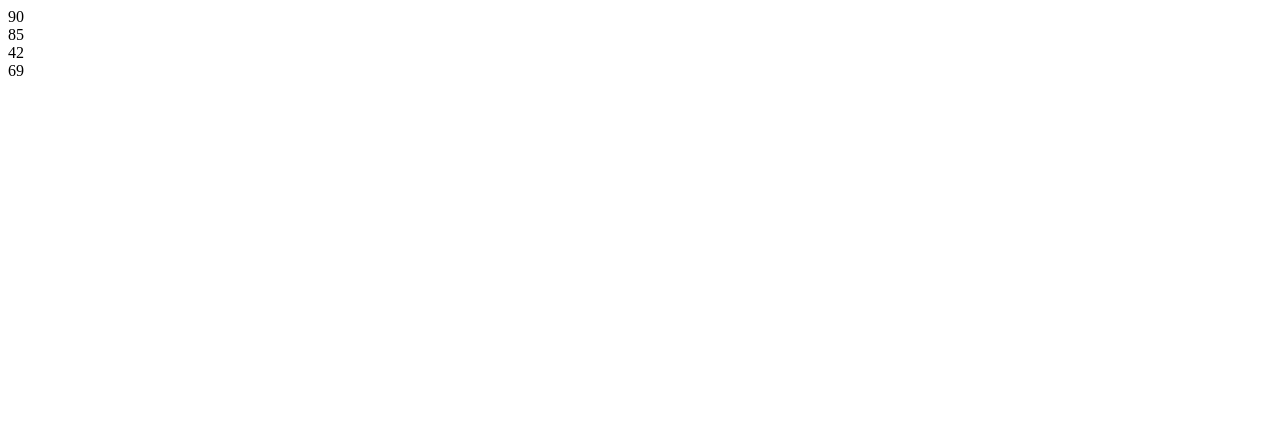
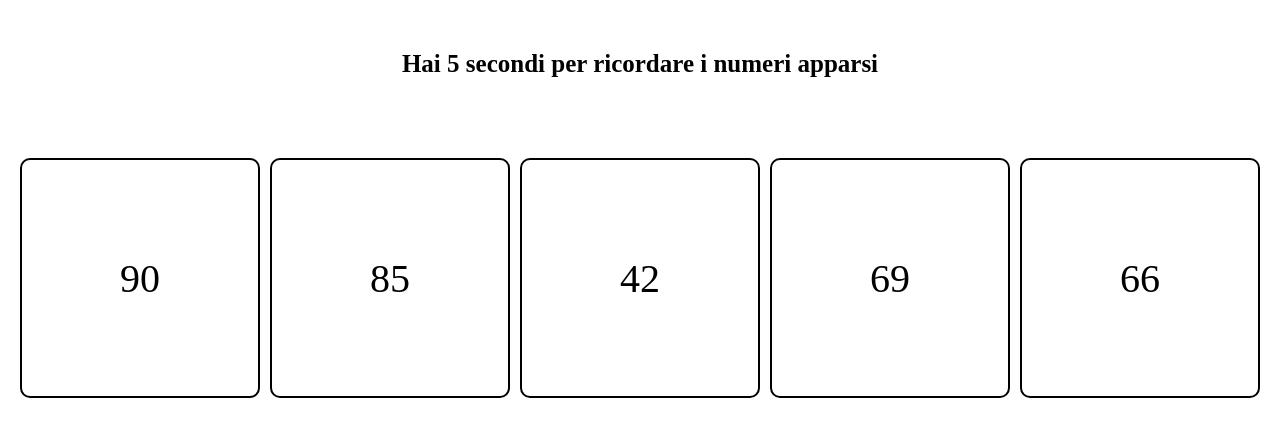
Before and after one commit to LucaLF-dev/js-simon, a plain HTML site: page index.html in a window 1280 px wide. Drawn offline with Linux system fonts and the light colour scheme.

Commit message:
Add - html title and style css

```diff
--- /dev/null
+++ b/css/app.css
@@ -0,0 +1,34 @@
+* {
+	margin: 0;
+	padding: 0;
+	box-sizing: border-box;
+}
+
+.wrapper__description-game {
+	text-align: center;
+}
+
+.description__title {
+	padding: 50px;
+
+	font-size: 25px;
+}
+
+.container {
+	display: flex;
+	flex-wrap: nowrap;
+	justify-content: center;
+	gap: 10px;
+	padding: 30px 20px;
+}
+
+.number-item {
+	font-size: 40px;
+	width: calc(100% / 5);
+	aspect-ratio: 1;
+	border: 2px solid black;
+	border-radius: 10px;
+	display: flex;
+	justify-content: center;
+	align-items: center;
+}
--- a/index.html
+++ b/index.html
@@ -1,14 +1,18 @@
 <!DOCTYPE html>
 <html lang="en">
 	<head>
-    <meta charset="UTF-8">
-    <meta name="viewport" content="width=device-width, initial-scale=1.0">
+		<meta charset="UTF-8" />
+		<meta name="viewport" content="width=device-width, initial-scale=1.0" />
 		<title>Simon Says</title>
+		<link rel="stylesheet" href="./css/app.css" />
 	</head>
 	<body>
-    <div class="container">
-
+		<div class="wrapper__description-game">
+			<h1 class="description__title">
+				Hai 5 secondi per ricordare i numeri apparsi
+			</h1>
 		</div>
+		<div class="container"></div>
 		<script src="./js/app.js"></script>
 	</body>
 </html>
--- a/js/app.js
+++ b/js/app.js
@@ -4,12 +4,10 @@ function getArrayOfRandomIntBetween(min, max, number) {
 	const arrayBombs = [];
 
 	while (arrayBombs.length < number) {
-
 		const n = getRandomIntInclusive(min, max);
 
 		console.log(arrayBombs.includes(n));
 		if (arrayBombs.includes(n) !== true) {
-
 			arrayBombs.push(n);
 		}
 	}
@@ -23,20 +21,18 @@ function getRandomIntInclusive(min, max) {
 	return Math.floor(Math.random() * (max - min + 1) + min); // The maximum is inclusive and the minimum is inclusive
 }
 
+const containerDOMElement = document.querySelector(".container");
+console.log(containerDOMElement);
 
-const containerDOMElement = document.querySelector(".container")
-console.log(containerDOMElement)
+const numberItemDOMElement = document.querySelectorAll(".number-item");
+console.log(numberItemDOMElement);
 
-const numberItemDOMElement = document.querySelectorAll('.number-item')
-console.log(numberItemDOMElement)
+const arrayNumber = [];
+const arrayRandomNumber = getArrayOfRandomIntBetween(1, 99, 5);
+console.log(arrayNumber, arrayRandomNumber);
 
+for (i = 0; i < 5; i++) {
+	const htmlItem = `<div class="number-item"> ${arrayRandomNumber[i]}</div> `;
 
-const arrayNumber = []
-const arrayRandomNumber = getArrayOfRandomIntBetween(1,99,5)
-console.log(arrayNumber,arrayRandomNumber)
-
-for (i = 0; i < 4; i++) {
-    const htmlItem = `<div class="number-item"> ${arrayRandomNumber[i]}</div> `;
-
-    containerDOMElement.innerHTML += htmlItem
+	containerDOMElement.innerHTML += htmlItem;
 }
```
Lines whose indentation alone changed are shown as unchanged.
